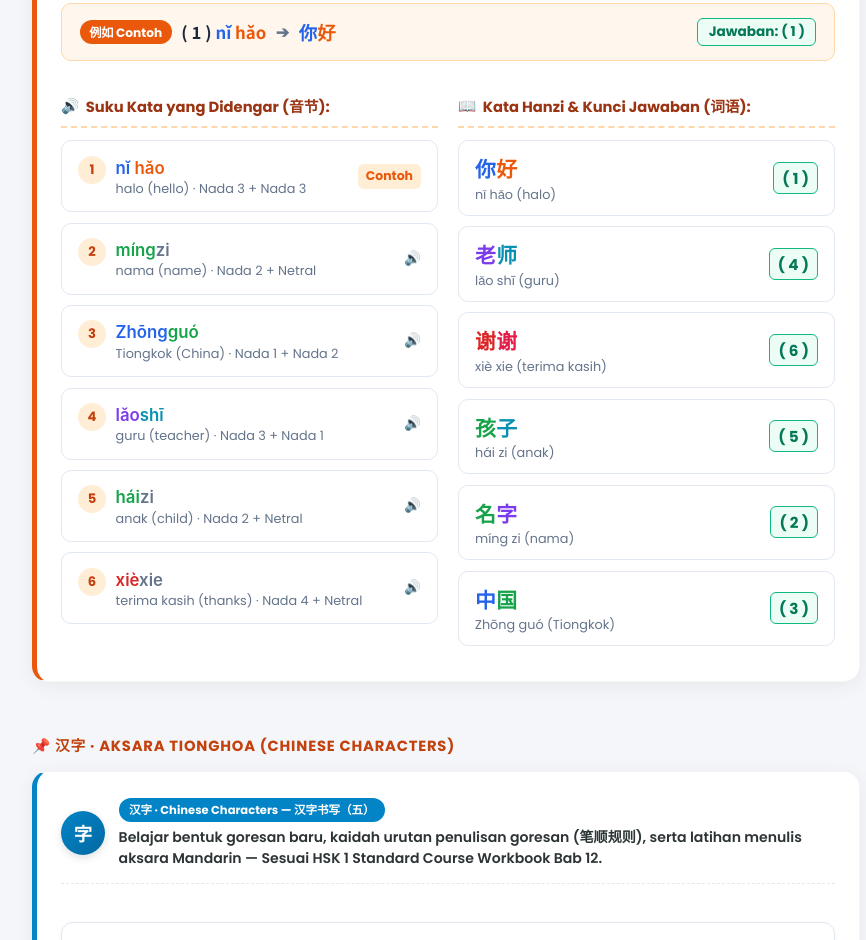
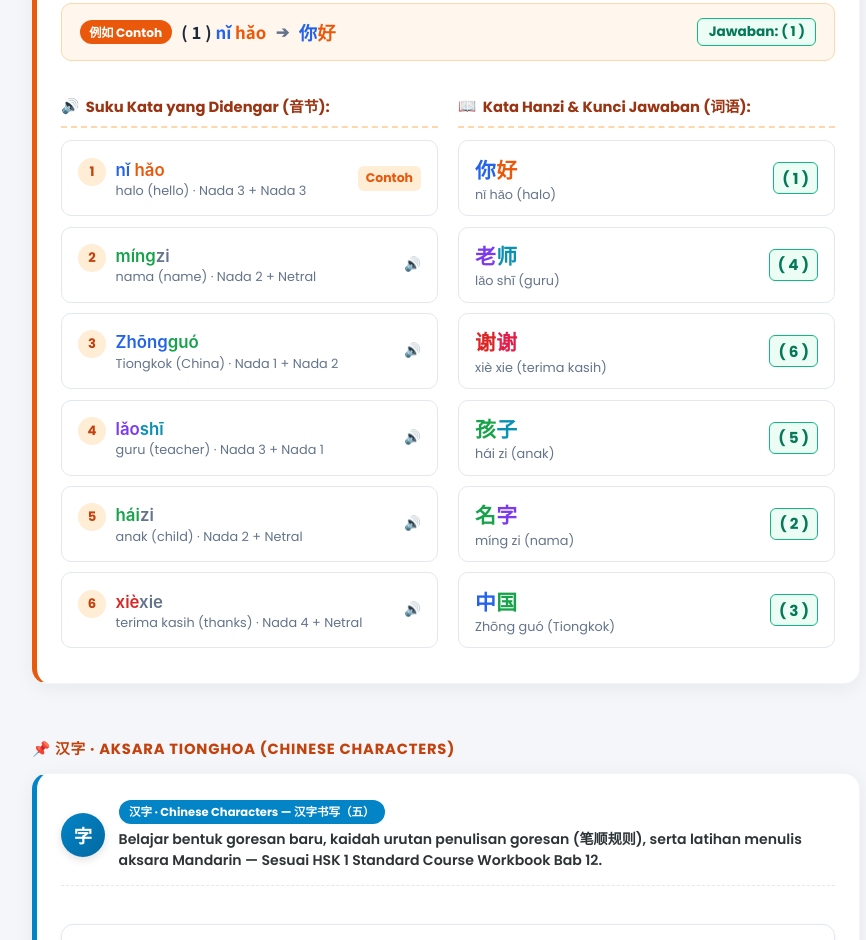
Before and after one commit to padejipde-stack/mandarin-kosakata, a plain HTML site: page WorkBookBab12.html in a window 1280 px wide. Shown: the part 3231-4171 px from the top of the page, without its empty margins (194-1060 px from the left). Drawn offline with Linux system fonts and the light colour scheme.

Commit message:
Lock exact height: 76px on match-item-card in WorkBookBab12 for perfect alignment

```diff
--- a/WorkBookBab12.html
+++ b/WorkBookBab12.html
@@ -2904,7 +2904,8 @@
     justify-content: space-between;
     transition: all 0.2s ease;
     cursor: pointer;
-    min-height: 72px;
+    height: 76px;
+    min-height: 76px;
     box-sizing: border-box;
   }
   .match-item-card:hover {
```
